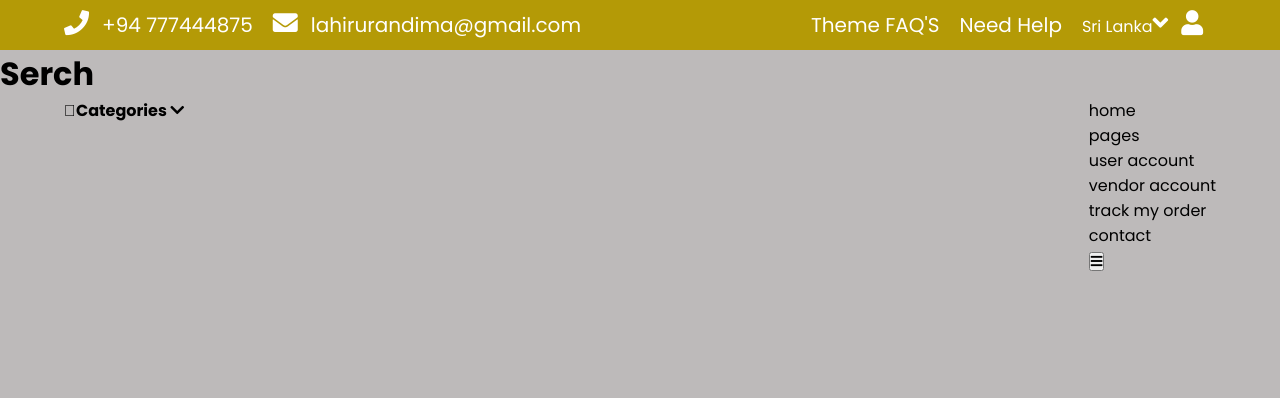
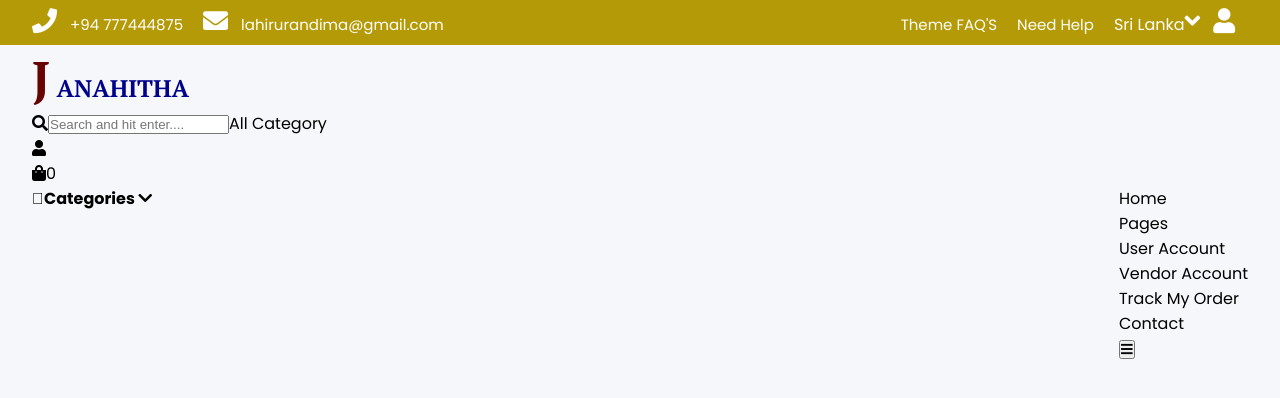
Before and after one commit to WIJETHUNGA-174/DBMS-project, a React (Create React App) app in the folder client/: page / in a window 1280 px wide. Shown: the top 398 px of the page. Built offline with nearby package versions, Linux system fonts and the light colour scheme.

Commit message:
logo and cart

```diff
--- a/client/src/App.css
+++ b/client/src/App.css
@@ -7,14 +7,14 @@
 }
 body{
   font-family: 'Poppins', sans-serif;
-  background: #bdbaba;
+  background: #f6f7fa;
 }
 .background {
   background-color: antiquewhite;
   padding: 50px 0;
 }
 .container{
-  max-width: 90%;
+  max-width: 95%;
   margin: auto;
 }
 .d_flex{
--- a/client/src/components/header/Header.css
+++ b/client/src/components/header/Header.css
@@ -1,7 +1,8 @@
+@import url('https://fonts.googleapis.com/css2?family=PT+Serif:ital,wght@0,400;0,700;1,400;1,700&display=swap');
 /*________________head______________________*/
 .head{
     background-color: rgb(180, 154, 6);
-    padding: 10px 0;
+    padding: 8px 0;
     color: #fff;
 }
 .head i {
@@ -9,7 +10,36 @@
     font-size: 25px;
 }
 .head label{
-    font-size: 20px;
+    font-size: 15px;
     margin-right: 20px;
 }
 /*________________head______________________*/
+
+/*________________Serch______________________*/
+.serch{
+    background-color: rgb(180, 154, 6);
+    padding: 20px 0;
+    color: #fff;
+}
+.serch .logo{
+    width: auto;
+    height: auto;
+    font-size: 30px;
+    font-family: 'PT Serif', serif;
+    font-weight: 600;
+    margin-left: 10px;
+
+
+}
+.logo_txt{
+    font-family: 'PT Serif', serif;
+    font-weight: auto;
+    color: darkblue;
+}
+.j{
+    font-size: 50px;
+    font-weight: 800;
+    color: rgb(104, 3, 3);
+}
+
+/*________________Serch______________________*/
--- a/client/src/components/header/Navbar.jsx
+++ b/client/src/components/header/Navbar.jsx
@@ -1,5 +1,6 @@
 import React,{ useState } from 'react'
 import { Link } from 'react-router-dom'
+
 
 const Navbar = () => {
   const [MobileMenu,setMobileMenu] = useState(false)
@@ -14,7 +15,7 @@
               </h4>
             </div>
             <div className='navlink'>
-              <ui className='nav'>
+              <ui className={MobileMenu ? "nav-links-MobileMenu" : "link f_flex capitalize" }  onClick = {() => setMobileMenu(false)}>
                 <li>
                   <Link to ='/'>home</Link>
                 </li>
--- a/client/src/components/header/Serch.jsx
+++ b/client/src/components/header/Serch.jsx
@@ -1,9 +1,30 @@
 import React from 'react'
+import { Link } from 'react-router-dom'
 
 const Serch = () => {
   return (
     <>
-        <h1>Serch</h1>
+        <section className='search'>
+          <div className='container c_flex'>
+            <div className='logo width'>
+              <h1 className='logo_txt'><span className='j'>J</span> ANAHITHA</h1>
+            </div>
+            <div className='search-box f_flex'>
+              <i className='fa fa-search'></i>
+              <input type="text"placeholder="Search and hit enter...." />
+              <span>All Category</span>
+            </div>
+            <div className='icon f_flex width'>
+              <i className='fa fa-user icon_circle'></i>
+              <div className='cart'>
+                <Link to='/cart'>
+                  <i className='fa fa-shopping-bag icon-circle'></i>
+                  <span>0</span>
+                </Link>
+              </div>
+            </div>
+          </div>
+        </section>
     </>
   )
 }
```
Also changed, not shown: client/src/components/assets/logo.png (added).
